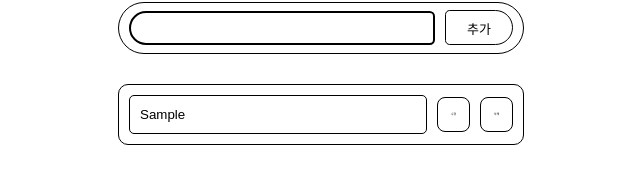
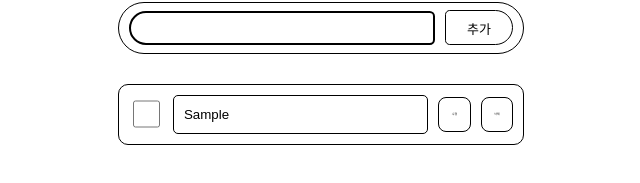
Before and after one commit to s-ahnn/todoList-React, a React (Vite) app: page / in a window 1280 px wide. Both pictures are taken after typing "Sample" into the empty fields and a click on the button "추가". Shown: the part 327-510 px from the top of the page, without its empty margins (319-959 px from the left). Built offline with nearby package versions, Linux system fonts and the light colour scheme.

Commit message:
feat: 체크 박스 추가

```diff
--- a/src/App.css
+++ b/src/App.css
@@ -60,22 +60,22 @@
   gap: 10px;
 }
 
-#todoContainer {
+.todoContainer {
   display: flex;
   justify-content: center;
   align-items: center;
   gap: 10px;
 }
 
-#Todo {
+.Todo {
   border: 1px solid black;
-  width: 80%;
+  width: 70%;
   height: 35px;
   padding-left: 10px;
   border-radius: 5px;
 }
 
-#Todo:focus {
+.Todo:focus {
   outline-color: black;
 }
 
@@ -90,3 +90,9 @@
 #Todos button:focus {
   outline-color: black;
 }
+
+.check {
+  width: 30px;
+  height: 30px;
+  accent-color: black;
+}
--- a/src/components/Todos.jsx
+++ b/src/components/Todos.jsx
@@ -4,8 +4,9 @@ function Todos({haveTo}) {
         <div id="Todos">
             {haveTo.map((item, idx) => {
                 return (
-                    <div id="todoContainer">
-                        <input id="Todo" value={item} readOnly/>
+                    <div className="todoContainer" key={idx}>
+                        <input type="checkbox" className="check"/>
+                        <input className="Todo" value={item} readOnly/>
                         <button>수정</button>
                         <button>삭제</button>
                     </div>
```
